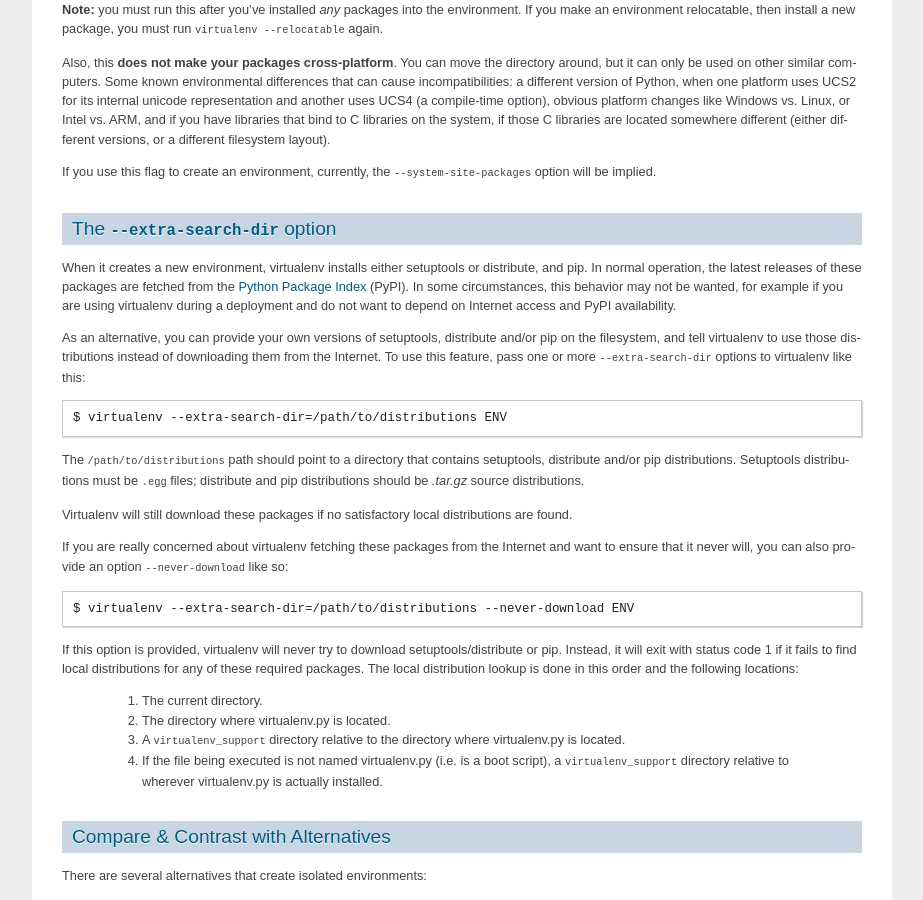
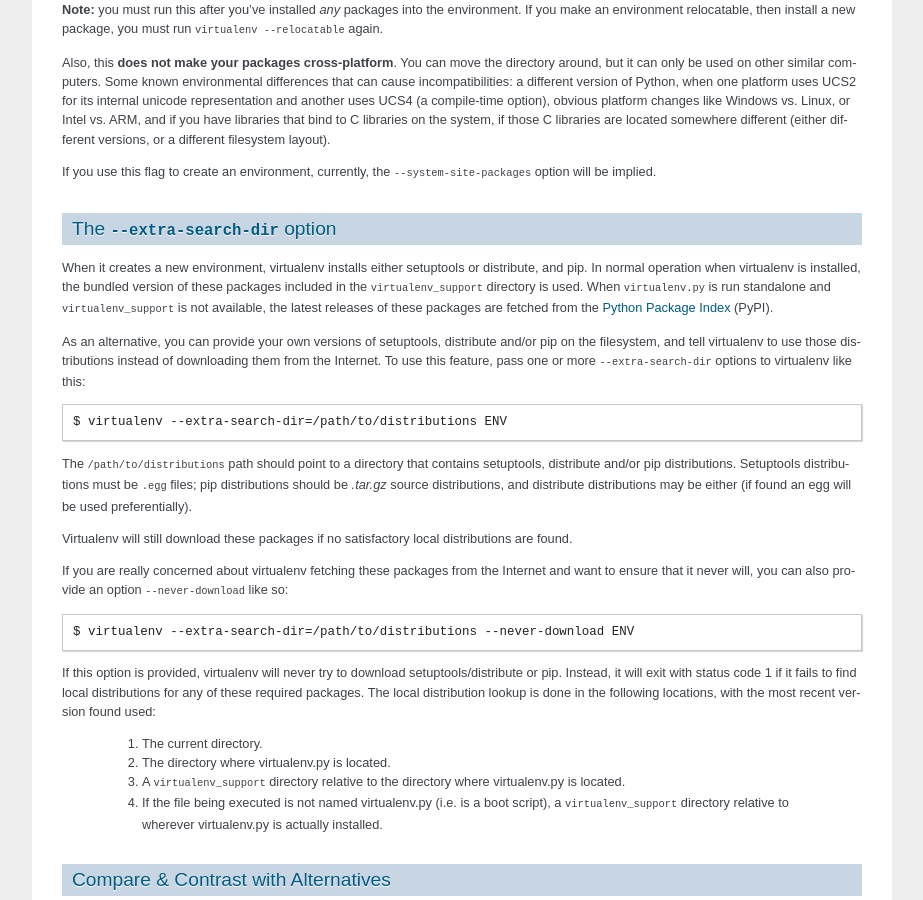
Before and after one commit to pypa/virtualenv, a Sphinx documentation site: the page built from docs/index.txt, in a window 1280 px wide and 900 px high, scrolled down 5781 px. Shown: the whole window, without its empty margins (198-1121 px from the left). Built offline with Sphinx 7.4.7, drawn with Linux system fonts in a browser that asks for light colours.

Commit message:
Update docs, news, and changelog.

```diff
--- a/AUTHORS.txt
+++ b/AUTHORS.txt
@@ -47,6 +47,7 @@ Lars Francke
 Marc Abramowitz
 Mike Hommey
 Miki Tebeka
+Paul Moore
 Philip Jenvey
 Raul Leal
 Ronny Pfannschmidt
--- a/docs/index.txt
+++ b/docs/index.txt
@@ -400,13 +400,13 @@ If you use this flag to create an environment, currently, the
 The ``--extra-search-dir`` option
 ---------------------------------
 
-When it creates a new environment, virtualenv installs either
-setuptools or distribute, and pip.  In normal operation, the latest
+When it creates a new environment, virtualenv installs either setuptools
+or distribute, and pip.  In normal operation when virtualenv is
+installed, the bundled version of these packages included in the
+``virtualenv_support`` directory is used. When ``virtualenv.py`` is run
+standalone and ``virtualenv_support`` is not available, the latest
 releases of these packages are fetched from the `Python Package Index
-<http://pypi.python.org>`_ (PyPI). In some circumstances, this
-behavior may not be wanted, for example if you are using virtualenv
-during a deployment and do not want to depend on Internet access and
-PyPI availability.
+<http://pypi.python.org>`_ (PyPI).
 
 As an alternative, you can provide your own versions of setuptools,
 distribute and/or pip on the filesystem, and tell virtualenv to use
@@ -418,8 +418,9 @@ virtualenv like this::
 
 The ``/path/to/distributions`` path should point to a directory that
 contains setuptools, distribute and/or pip distributions.  Setuptools
-distributions must be ``.egg`` files; distribute and pip distributions
-should be `.tar.gz` source distributions.
+distributions must be ``.egg`` files; pip distributions should be
+`.tar.gz` source distributions, and distribute distributions may be
+either (if found an egg will be used preferentially).
 
 Virtualenv will still download these packages if no satisfactory local
 distributions are found.
@@ -433,8 +434,8 @@ provide an option ``--never-download`` like so::
 If this option is provided, virtualenv will never try to download
 setuptools/distribute or pip. Instead, it will exit with status code 1
 if it fails to find local distributions for any of these required
-packages. The local distribution lookup is done in this order and the
-following locations:
+packages. The local distribution lookup is done in the following
+locations, with the most recent version found used:
 
     #. The current directory.
     #. The directory where virtualenv.py is located.
@@ -443,6 +444,7 @@ following locations:
     #. If the file being executed is not named virtualenv.py (i.e. is a boot
        script), a ``virtualenv_support`` directory relative to wherever
        virtualenv.py is actually installed.
+
 
 Compare & Contrast with Alternatives
 ------------------------------------
--- a/docs/news.txt
+++ b/docs/news.txt
@@ -17,6 +17,9 @@ Changes & News
 
 develop (unreleased)
 ~~~~~~~~~~~~~~~~~~~~
+
+* Added ability to install distribute from a user-provided egg, rather than the
+  bundled sdist, for better speed. Thanks Paul Moore.
 
 * Make the creation of lib64 symlink smarter about already-existing symlink,
   and more explicit about full paths. Fixes #334 and #330. Thanks Jeremy Orem.
```
